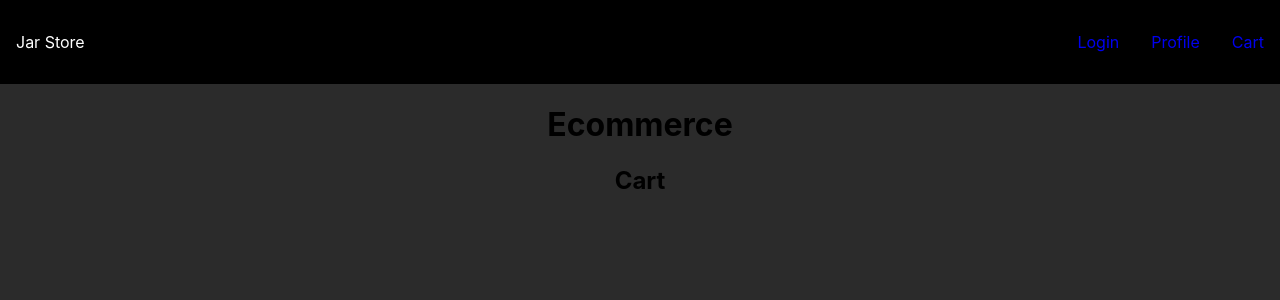
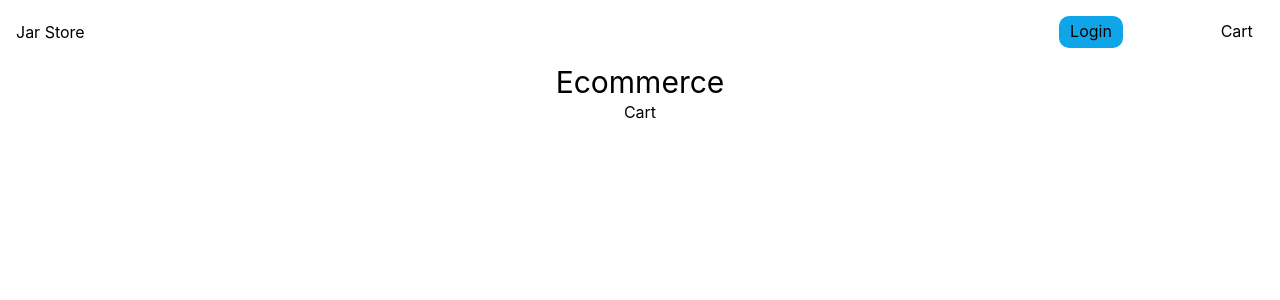
Before and after one commit to am4n-git/Jar-store, a React (Create React App) app in the folder ecommerce/: page / in a window 1280 px wide. Shown: the top 300 px of the page. Built offline with nearby package versions, Linux system fonts and the light colour scheme.

Commit message:
add tailwind and font-awesome libraries

```diff
--- /dev/null
+++ b/ecommerce/postcss.config.js
@@ -0,0 +1,6 @@
+module.exports = {
+  plugins: {
+    tailwindcss: {},
+    autoprefixer: {},
+  },
+}
--- a/ecommerce/public/index.html
+++ b/ecommerce/public/index.html
@@ -24,7 +24,7 @@
       work correctly both with client-side routing and a non-root public URL.
       Learn how to configure a non-root public URL by running `npm run build`.
     -->
-    <title>React App</title>
+    <title>Jar Store</title>
   </head>
   <body>
     <noscript>You need to enable JavaScript to run this app.</noscript>
@@ -40,4 +40,8 @@
       To create a production bundle, use `npm run build` or `yarn build`.
     -->
   </body>
+  <script
+    src="https://kit.fontawesome.com/f31f907925.js"
+    crossorigin="anonymous"
+  ></script>
 </html>
--- a/ecommerce/src/App.css
+++ b/ecommerce/src/App.css
@@ -1,13 +1,10 @@
 body{
-  background-color: #2b2b2b;
 }
 .App {
   text-align: center;
 }
 
 .navbar{
-  background-color: black;
-  color: white;
   padding: 1rem;
 }
 .navbar-content{
@@ -22,6 +19,8 @@ body{
 .nav-list{
   list-style: none;
   margin-left: 2rem;
+  padding: 0.2rem 0.7rem 0.3rem 0.7rem;
+  border-radius: 10px;
 }
 .nav-list a{
   text-decoration: none;
--- a/ecommerce/src/App.js
+++ b/ecommerce/src/App.js
@@ -1,3 +1,4 @@
+import { FontAwesomeIcon } from "@fortawesome/react-fontawesome";
 import "./App.css";
 import Navbar from "./Components/Navbar";
 import data from "./db";
@@ -6,7 +7,8 @@ function App() {
   return (
     <div className="App">
       <Navbar />
-      <h1>Ecommerce</h1>
+      <h1 className="text-3xl">Ecommerce</h1>{" "}
+      <FontAwesomeIcon icon="fa-solid fa-check-square" />
       <h2>Cart</h2>
     </div>
   );
--- a/ecommerce/src/Components/Navbar.js
+++ b/ecommerce/src/Components/Navbar.js
@@ -6,11 +6,11 @@ function Navbar() {
       <div className="navbar-content">
         <div className="title">Jar Store</div>
         <ul className="navbar-items">
-          <li className="nav-list">
+          <li className="nav-list bg-sky-500 hover:bg-sky-700">
             <a href="google.com">Login</a>
           </li>
           <li className="nav-list">
-            <a href="google.com">Profile</a>
+            <a href="google.com"></a>
           </li>
           <li className="nav-list">
             <a href="google.com">Cart</a>
--- a/ecommerce/src/index.css
+++ b/ecommerce/src/index.css
@@ -1,3 +1,7 @@
+@tailwind base;
+@tailwind components;
+@tailwind utilities;
+@import url('https://fonts.googleapis.com/css2?family=Open+Sans:wght@300&display=swap');
 body {
   margin: 0;
   font-family: -apple-system, BlinkMacSystemFont, 'Segoe UI', 'Roboto', 'Oxygen',
--- /dev/null
+++ b/ecommerce/tailwind.config.js
@@ -0,0 +1,8 @@
+/** @type {import('tailwindcss').Config} */
+module.exports = {
+  content: ["./src/**/*.{js,jsx,ts,tsx}"],
+  theme: {
+    extend: {},
+  },
+  plugins: [],
+};
```
Also changed, not shown: ecommerce/package.json (+10 -0 lines), 1 other file (tests, documents, lock files or other folders).
